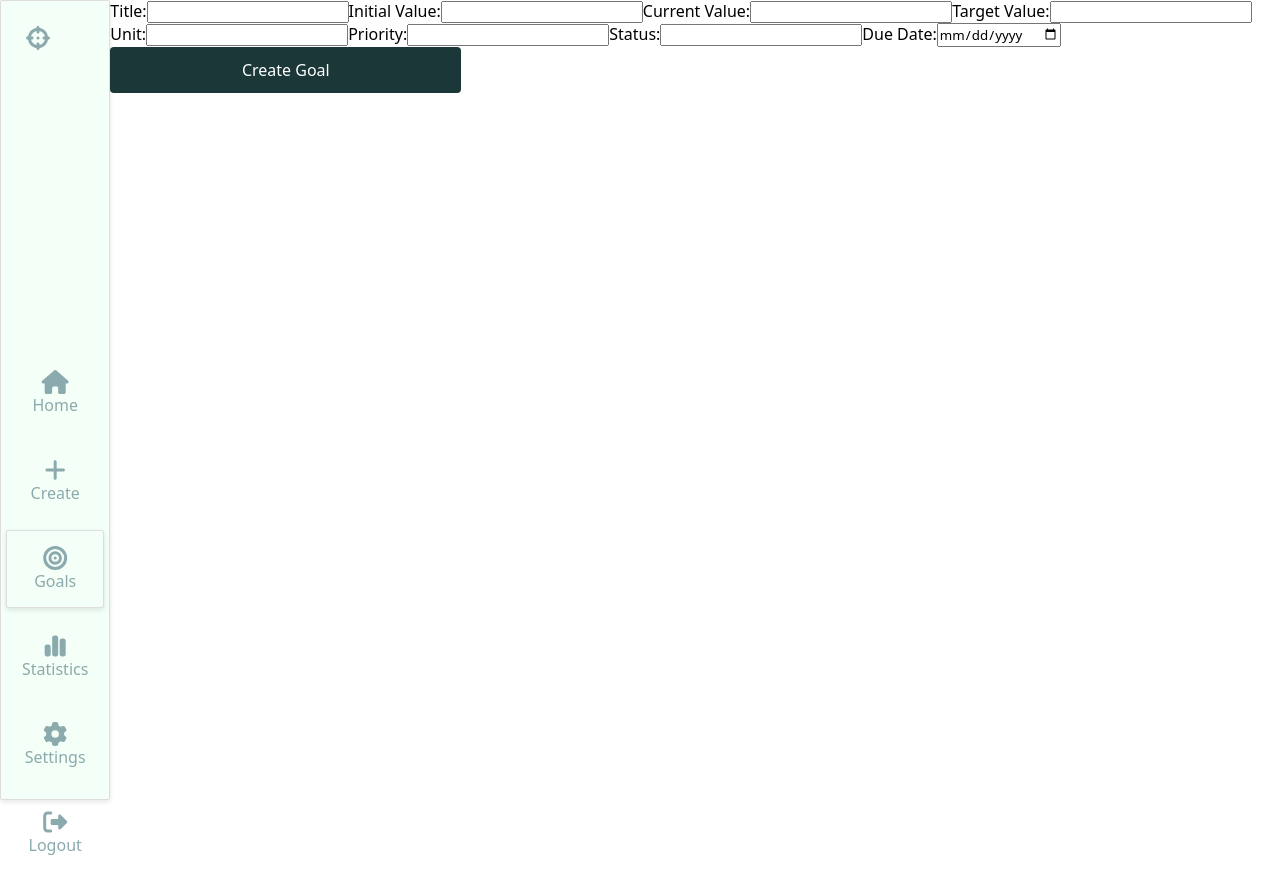
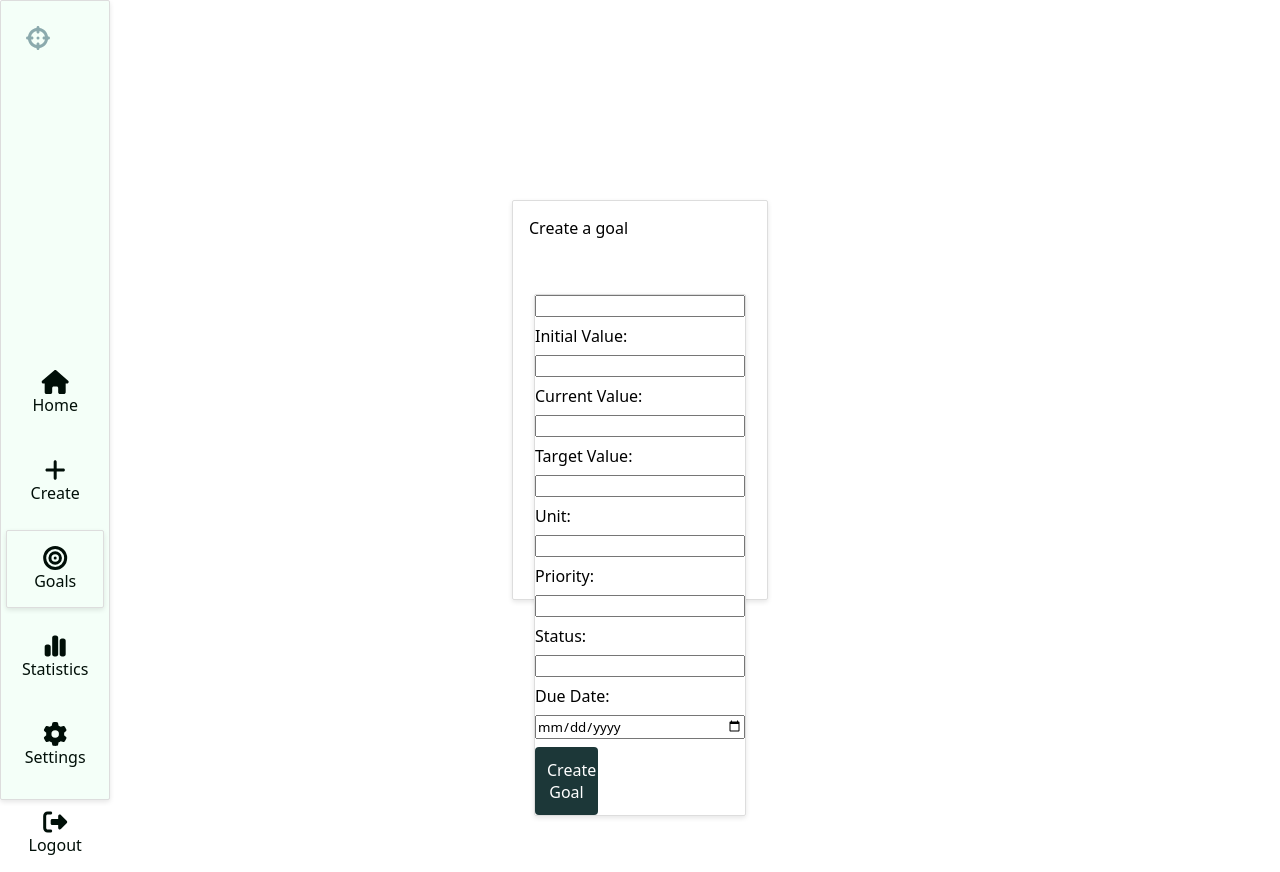
Before and after one commit to RanbirSDeol/dev-hub, a React (Create React App) app in the folder frontend/: page /goals in a window 1280 px wide. Built offline with nearby package versions, Linux system fonts and the light colour scheme; sample sign-in values are in the browser's storage.

Commit message:
Create Form, Create Form CSS,

```diff
--- a/frontend/src/components/Create.js
+++ b/frontend/src/components/Create.js
@@ -1,6 +1,6 @@
 import React, { useState } from "react";
 import Navbar from "./Navbar";
-import styles from "./styles/Dashboard.module.css";
+import styles from "./styles/Create.module.css";
 
 const Create = () => {
   const [formData, setFormData] = useState({
@@ -68,8 +68,9 @@ const Create = () => {
   return (
     <div className={styles.container}>
       <Navbar />
+      <div className={styles.goalContainer}>
+        <label className={styles.header}>Create a goal</label>
         <form onSubmit={handleSubmit}>
-        <label>Title:</label>
           <input
             type="text"
             name="title"
@@ -136,6 +137,7 @@ const Create = () => {
           <button type="submit">Create Goal</button>
         </form>
       </div>
+    </div>
   );
 };
 
--- a/frontend/src/components/Dashboard.js
+++ b/frontend/src/components/Dashboard.js
@@ -8,9 +8,6 @@ const Dashboard = () => {
     <div className={styles.container}>
       <Navbar />
       <div className={styles.dashboardContent}>
-        <div>
-          <Logout />
-        </div>
         <h2>Welcome to your Dashboard</h2>
       </div>
     </div>
--- a/frontend/src/components/styles/Create.module.css
+++ b/frontend/src/components/styles/Create.module.css
@@ -6,3 +6,35 @@
   flex: 1;  /* The dashboard takes up the remaining space (75%) */
   padding: 1rem;
 }
+
+.goalContainer {
+  display: flex;
+  flex-direction: column;
+  border: 1px solid #ddd;
+  border-radius: 2px;
+  box-shadow: 0px 2px 5px rgba(0, 0, 0, 0.1);
+  width: 20%;
+  height: 50%;
+  padding: 1rem;
+
+  /* Center goalContainer on the screen */
+  position: absolute;
+  top: 50%;          /* Move to the center vertically */
+  left: 50%;         /* Move to the center horizontally */
+  transform: translate(-50%, -50%);  /* Adjust for the container's own size */
+}
+
+
+.header {
+  margin-bottom: 50px;
+}
+
+form {
+  margin: 5px;
+  display: flex;
+  flex-direction: column;
+  gap: 0.5rem;
+  border: 1px solid #ddd;
+  border-radius: 2px;
+  box-shadow: 0px 2px 5px rgba(0, 0, 0, 0.1);
+}
--- a/frontend/src/components/styles/Navbar.module.css
+++ b/frontend/src/components/styles/Navbar.module.css
@@ -33,7 +33,7 @@ li {
 }
 
 .link {
-  color: #8BAAAD;
+  color: #000F08;
   display: flex;
   justify-content: center;
   flex-direction: column;
@@ -57,12 +57,13 @@ li {
 
 .active:hover {
   background-color: #F4FFF8;
+  color: #000F08;
 }
 
 .link:hover {
-  background-color: #F4FFF8;
+  background-color: #000F08;
   border: 1px solid #ddd; /* Ensure consistent border */
   border-radius: 2px;
   box-shadow: 0px 2px 5px rgba(0, 0, 0, 0.1);
-  color: #000F08;
+  color: #F4FFF8;
 }
```
Lines whose indentation alone changed are shown as unchanged.
